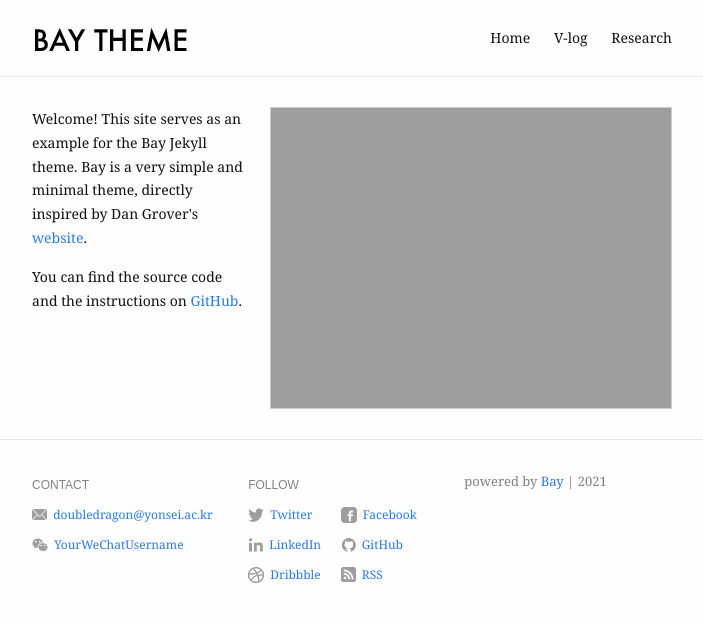
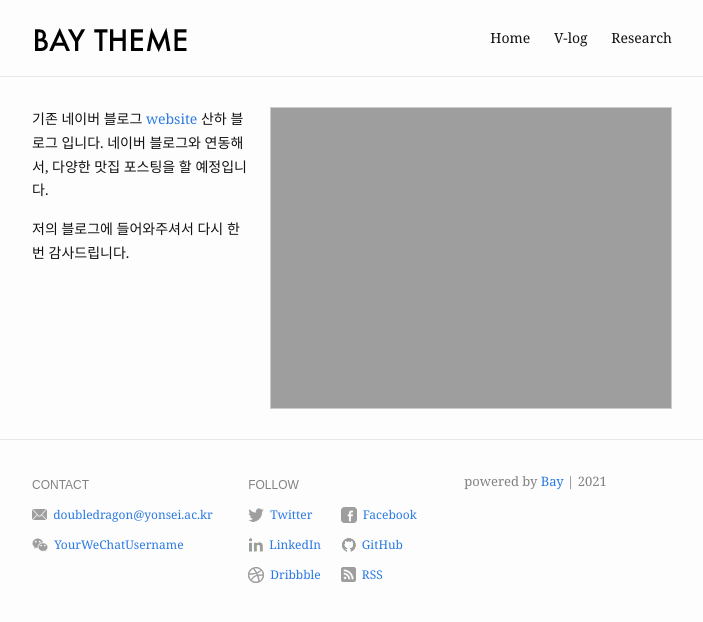
Before and after one commit to D-D-Park/PSY, a Jekyll site: the page built from index.md, in a window 1280 px wide. Shown: the top 622 px of the page, without its empty margins (288-991 px from the left). Built offline with Jekyll 4.4.1, drawn with Linux system fonts in a browser that asks for light colours.

```diff
--- a/index.md
+++ b/index.md
@@ -6,9 +6,9 @@ profile_picture:
 ---
 
 <p>
-  Welcome! This site serves as an example for the Bay Jekyll theme. Bay is a very simple and minimal theme, directly inspired by Dan Grover's <a href="http://dangrover.com">website</a>.
+  기존 네이버 블로그  <a href="http://blog.naver.com/okinet66">website</a> 산하 블로그 입니다. 네이버 블로그와 연동해서, 다양한 맛집 포스팅을 할 예정입니다.
 </p>
 
 <p>
-  You can find the source code and the instructions on <a href="https://github.com/eliottvincent/bay">GitHub</a>.
+  저의 블로그에 들어와주셔서 다시 한번 감사드립니다.
 </p>
```
Also changed, not shown: _posts/2021-02-28-example-of-blog-post.md (+1 -1 lines), 6 other files.
